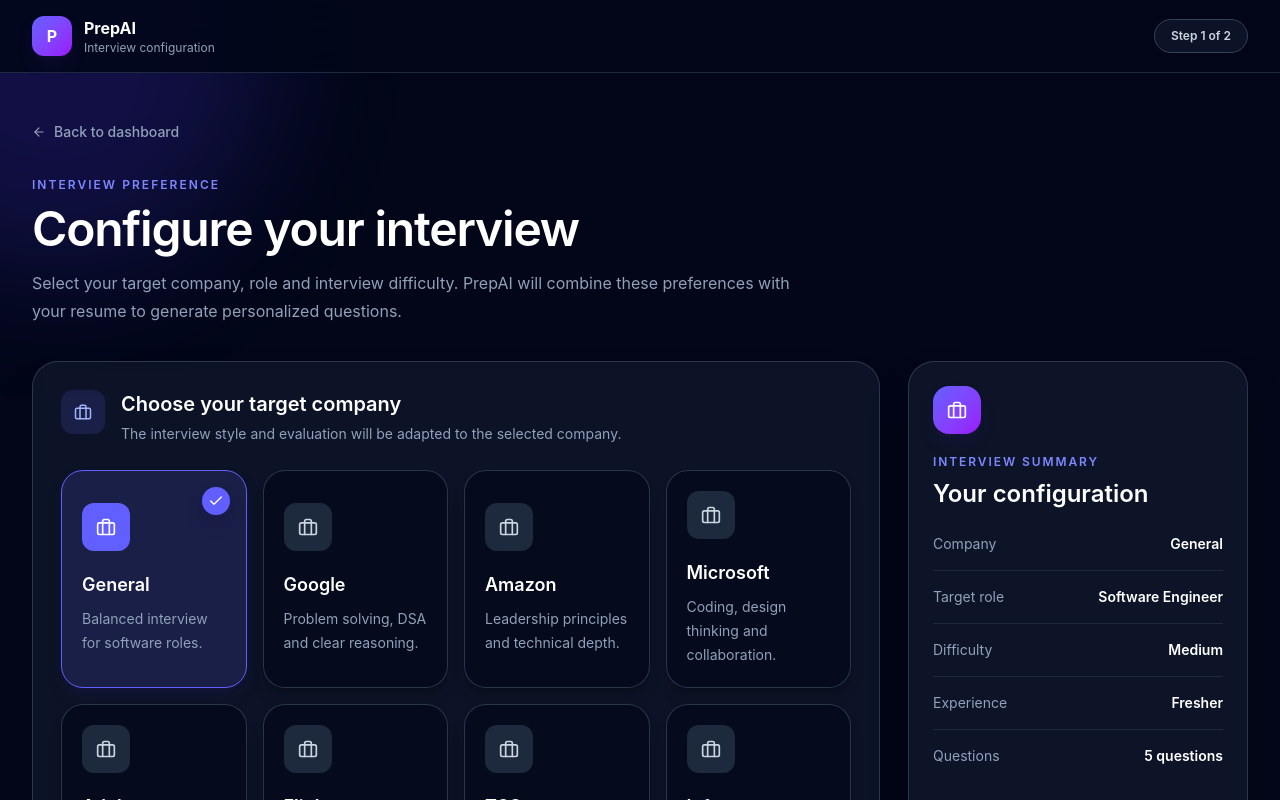
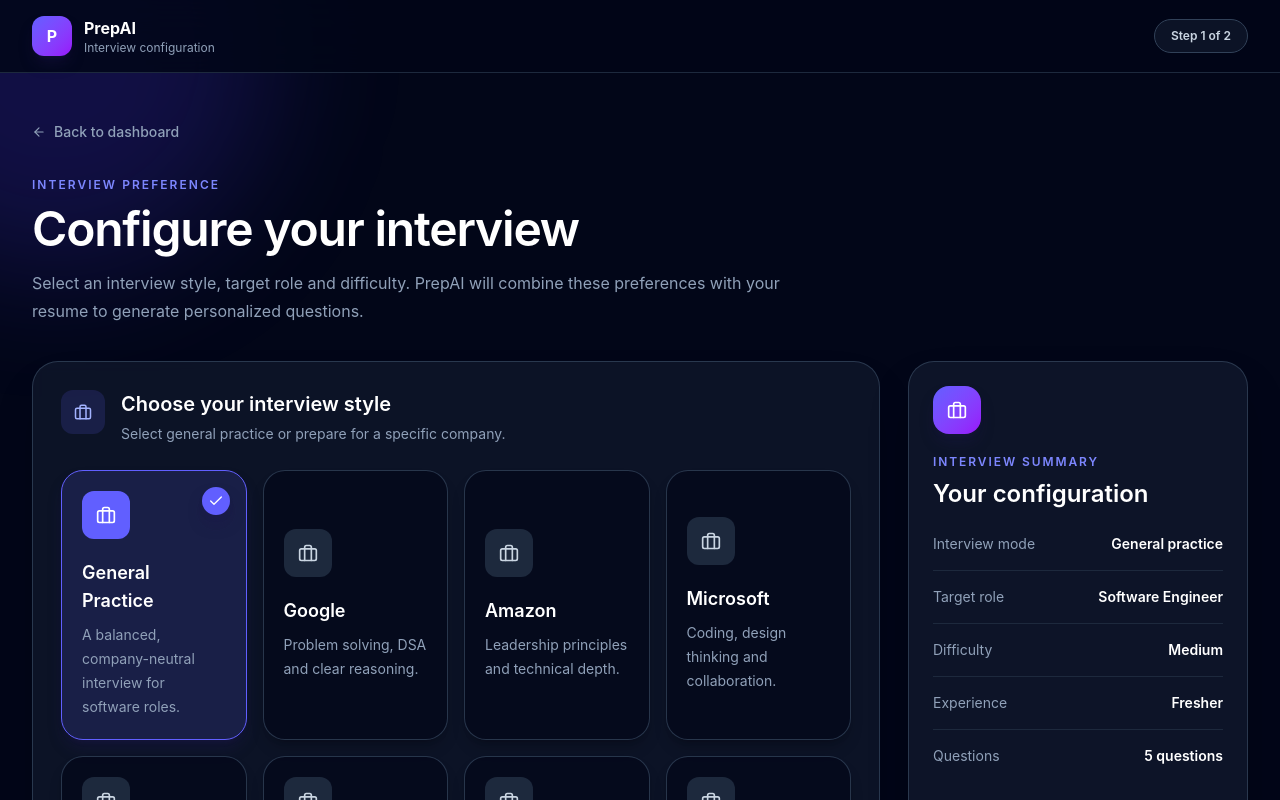
Before and after one commit to souvik835217-byte/PrepAI, a React (Vite) app in the folder client/: page /company-selection in a window 1280 px wide. Shown: the top 800 px of the page. Built offline with nearby package versions, Linux system fonts and the light colour scheme; no server answers; sample sign-in values are in the browser's storage.

Commit message:
Treat general interviews as company-neutral practice

```diff
--- a/client/src/pages/CompanySelection.jsx
+++ b/client/src/pages/CompanySelection.jsx
@@ -15,7 +15,8 @@
 const companies = [
   {
     name: "General",
-    description: "Balanced interview for software roles.",
+    label: "General Practice",
+    description: "A balanced, company-neutral interview for software roles.",
   },
   {
     name: "Google",
@@ -119,7 +120,7 @@
 
   const continueToResume = () => {
     if (!selectedCompany) {
-      setError("Please select a company.");
+      setError("Please select an interview style.");
       return;
     }
 
@@ -207,8 +208,8 @@
           </h1>
 
           <p className="mt-4 text-sm leading-7 text-slate-400 sm:text-base">
-            Select your target company, role and interview
-            difficulty. PrepAI will combine these preferences
+            Select an interview style, target role and difficulty.
+            PrepAI will combine these preferences
             with your resume to generate personalized questions.
           </p>
         </div>
@@ -224,8 +225,8 @@
             {/* Company selection */}
             <SelectionSection
               icon={<FiBriefcase />}
-              title="Choose your target company"
-              description="The interview style and evaluation will be adapted to the selected company."
+              title="Choose your interview style"
+              description="Select general practice or prepare for a specific company."
             >
               <div className="grid gap-4 sm:grid-cols-2 lg:grid-cols-4">
                 {companies.map((company) => {
@@ -263,7 +264,7 @@
                       </div>
 
                       <h2 className="mt-5 text-lg font-semibold">
-                        {company.name}
+                        {company.label || company.name}
                       </h2>
 
                       <p className="mt-2 text-sm leading-6 text-slate-400">
@@ -397,8 +398,16 @@
 
               <div className="mt-6 divide-y divide-slate-800">
                 <SummaryRow
-                  label="Company"
-                  value={selectedCompany}
+                  label={
+                    selectedCompany === "General"
+                      ? "Interview mode"
+                      : "Target company"
+                  }
+                  value={
+                    selectedCompany === "General"
+                      ? "General practice"
+                      : selectedCompany
+                  }
                 />
 
                 <SummaryRow
--- a/client/src/pages/Interview.jsx
+++ b/client/src/pages/Interview.jsx
@@ -207,6 +207,11 @@
       "General"
     );
   }, [interviewData]);
+
+  const isGeneralInterview = selectedCompany === "General";
+  const interviewStyleLabel = isGeneralInterview
+    ? "General practice"
+    : selectedCompany;
 
   const questions = useMemo(() => {
     return Array.isArray(interviewData?.questions)
@@ -1798,7 +1803,7 @@
                 </p>
 
                 <p className="text-xs text-slate-500">
-                  {selectedCompany} · {interviewData.targetRole}
+                  {interviewStyleLabel} · {interviewData.targetRole}
                 </p>
               </div>
             </div>
@@ -1835,7 +1840,7 @@
                   {interviewData.interviewerRole ||
                     interviewData.interviewer?.role ||
                     "Technical Interviewer"}{" "}
-                  · {selectedCompany}
+                  {!isGeneralInterview && ` · ${selectedCompany}`}
                 </p>
 
                 <div className="mt-1 flex items-center gap-2 text-xs text-emerald-300">
@@ -1918,7 +1923,9 @@
               </p>
 
               <p className="mt-2 text-xs font-medium text-blue-300">
-                Target company: {selectedCompany}
+                {isGeneralInterview
+                  ? "Interview mode: General practice"
+                  : `Target company: ${selectedCompany}`}
               </p>
             </div>
           </section>
```
Also changed, not shown: 1 other file (tests, documents, lock files or other folders).
